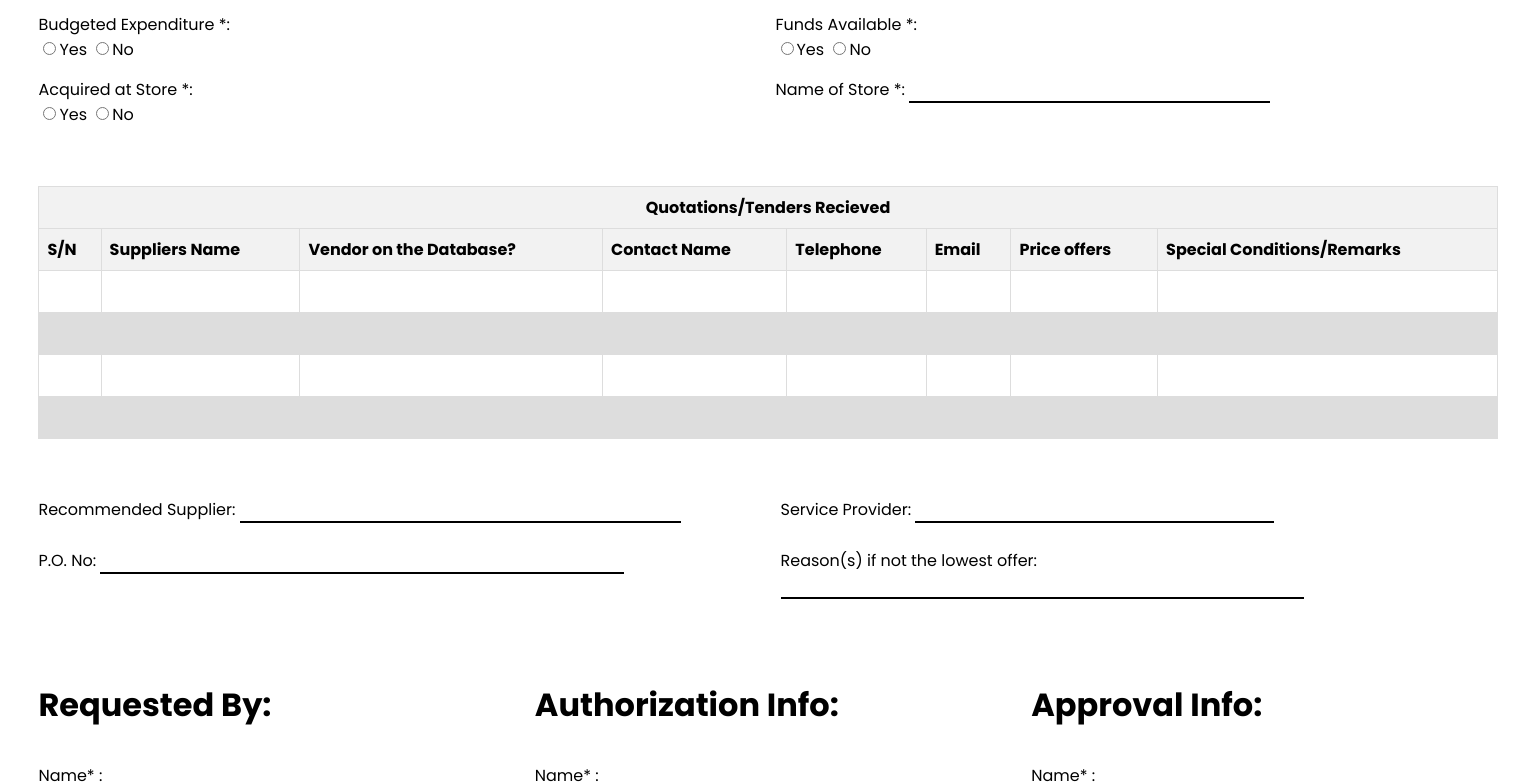
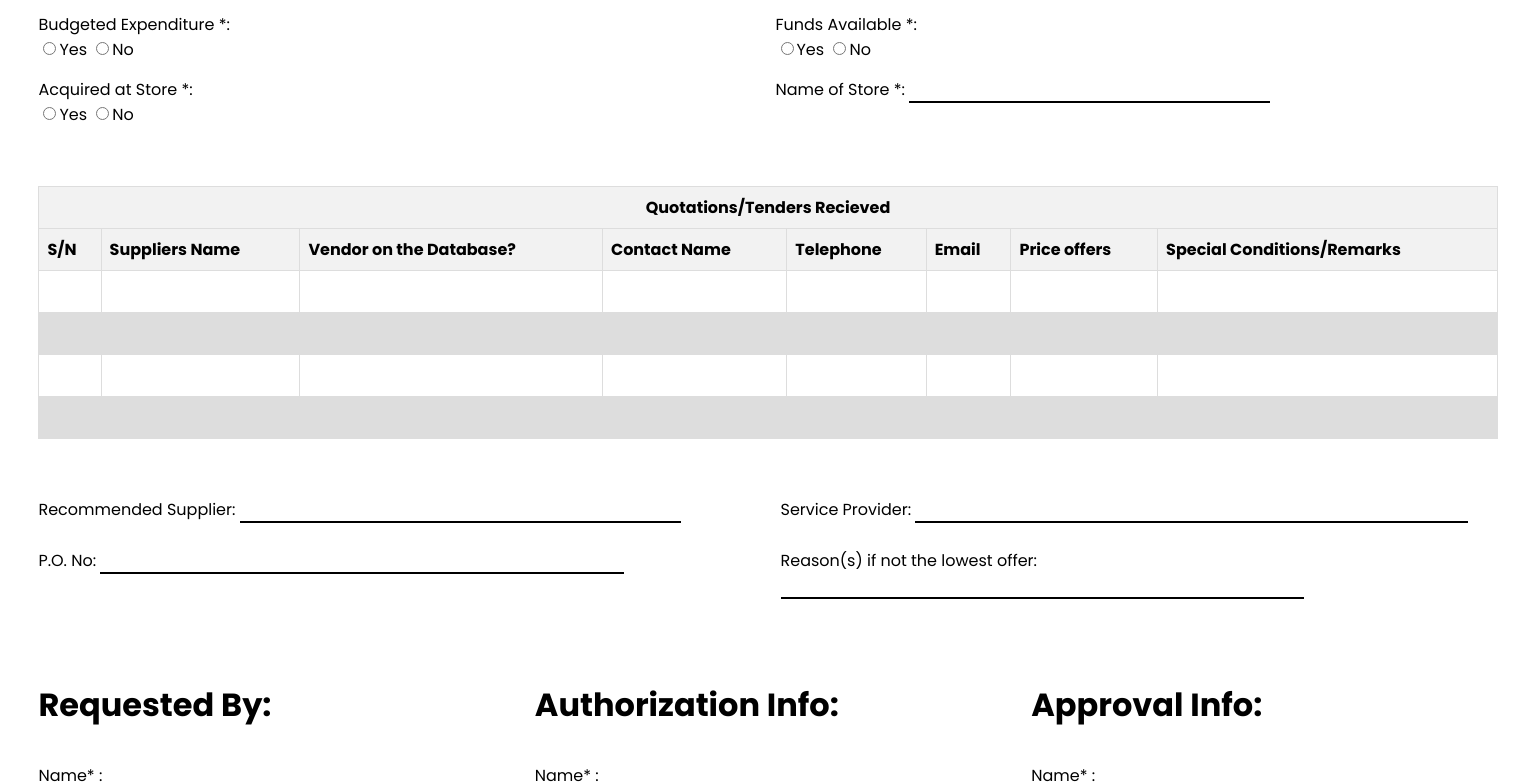
Before and after one commit to FN-OMEN/ICEL-Staff-Portal-Log-in, a plain HTML site: page requisition.html in a window 1536 px wide. Shown: the part 779-1563 px from the top of the page. Drawn offline with Linux system fonts and the light colour scheme.

Commit message:
Update requisition.css

```diff
--- a/requisition.css
+++ b/requisition.css
@@ -167,7 +167,7 @@ th {
     width: 61.5%;
   }
   .service-po{
-    width: 77;
+    width: 77%;
   }
   .req-des{
     width: 57.5%;
```
